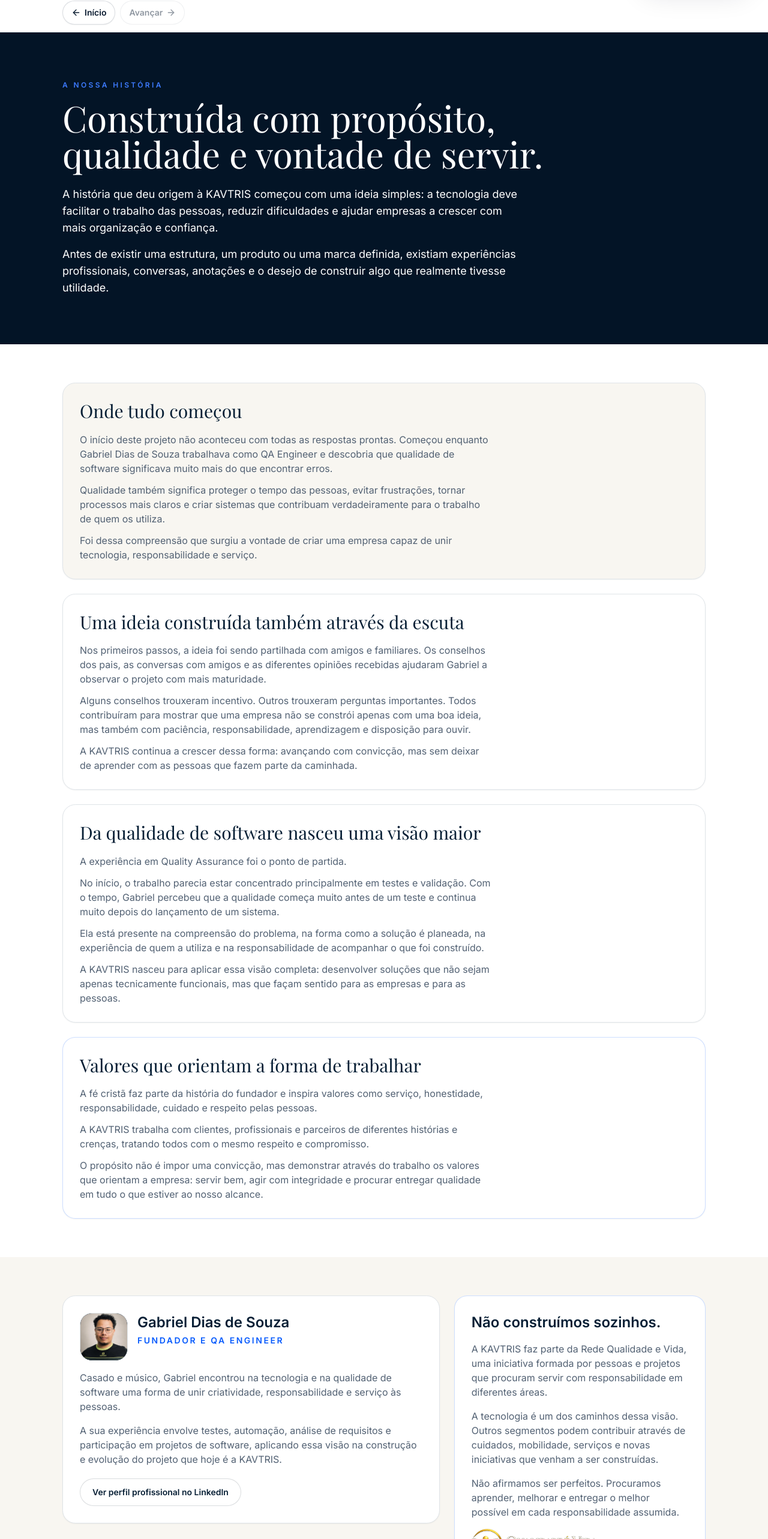
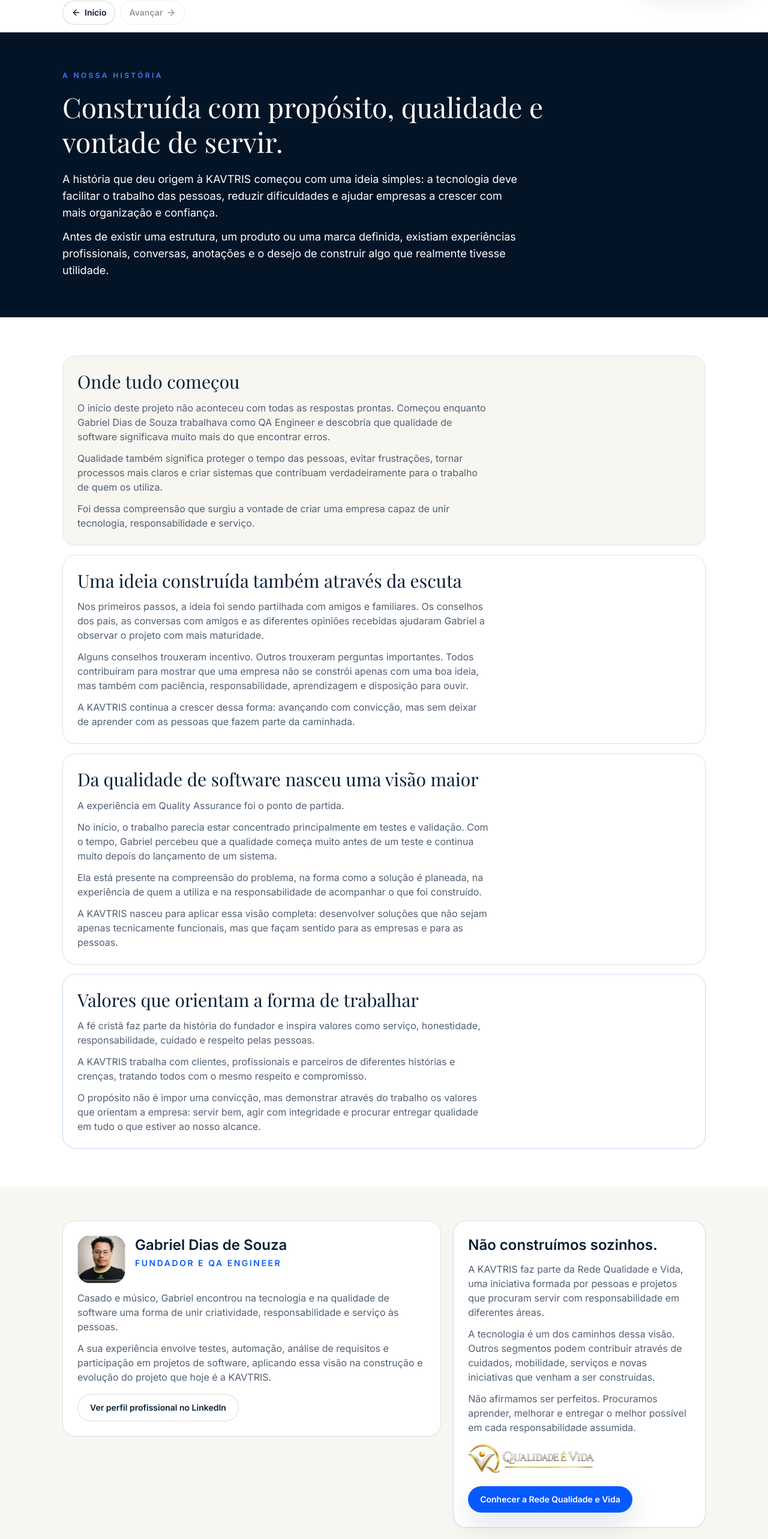
Before and after one commit to qevaryn/kavtris-site, a Next.js app: page /sobre in a window 1280 px wide. Shown: the part 88-2654 px from the top of the page at 60% size. Built offline with nearby package versions, Linux system fonts and the light colour scheme; no server answers; a web font is replaced by a local one.

Commit message:
style: rebalance secondary long form pages

```diff
--- a/src/features/about/AboutPageView.tsx
+++ b/src/features/about/AboutPageView.tsx
@@ -53,28 +53,28 @@
             <ContextBackForwardControls fallbackHref="/" />
           </div>
         </div>
-        <section id="historia" className="bg-navy-950 py-16 text-white sm:py-20">
+        <section id="historia" className="bg-navy-950 py-12 text-white sm:py-16">
           <div className="container-section">
             <p className="text-xs font-semibold uppercase tracking-[0.28em] text-kavtris-blueLight">A nossa história</p>
-            <h1 className="mt-4 max-w-4xl font-display text-4xl leading-tight md:text-6xl">
+            <h1 className="mt-4 max-w-4xl font-display text-4xl leading-tight md:text-[2.875rem]">
               Construída com propósito, qualidade e vontade de servir.
             </h1>
-            <p className="mt-6 max-w-3xl text-base leading-8 text-white/78 md:text-lg">
+            <p className="mt-5 max-w-3xl text-base leading-8 text-white/78 md:text-lg">
               A história que deu origem à KAVTRIS começou com uma ideia simples: a tecnologia deve facilitar o trabalho das pessoas, reduzir dificuldades e ajudar
               empresas a crescer com mais organização e confiança.
             </p>
-            <p className="mt-4 max-w-3xl text-base leading-8 text-white/72 md:text-lg">
+            <p className="mt-3 max-w-3xl text-base leading-8 text-white/72 md:text-lg">
               Antes de existir uma estrutura, um produto ou uma marca definida, existiam experiências profissionais, conversas, anotações e o
               desejo de construir algo que realmente tivesse utilidade.
             </p>
           </div>
         </section>
 
-        <section className="bg-white py-14 sm:py-16 lg:py-18">
-          <div className="container-section grid gap-5 sm:gap-6">
-            <article className="rounded-[1.35rem] border border-borderline bg-paper p-5 shadow-sm sm:p-7">
+        <section className="bg-white py-12 sm:py-14 lg:py-16">
+          <div className="container-section grid gap-4">
+            <article className="rounded-[1.35rem] border border-borderline bg-paper p-5 shadow-sm sm:p-6">
               <h2 className="font-display text-3xl leading-tight text-navy-900">Onde tudo começou</h2>
-              <p className="mt-4 max-w-[68ch] text-sm leading-7 text-muted sm:text-base">
+              <p className="mt-3 max-w-[68ch] text-sm leading-7 text-muted sm:text-base">
                 O início deste projeto não aconteceu com todas as respostas prontas. Começou enquanto Gabriel Dias de Souza trabalhava como QA Engineer
                 e descobria que qualidade de software significava muito mais do que encontrar erros.
               </p>
@@ -87,9 +87,9 @@
               </p>
             </article>
 
-            <article className="rounded-[1.35rem] border border-borderline bg-white p-5 shadow-sm sm:p-7">
+            <article className="rounded-[1.35rem] border border-borderline bg-white p-5 shadow-sm sm:p-6">
               <h2 className="font-display text-3xl leading-tight text-navy-900">Uma ideia construída também através da escuta</h2>
-              <p className="mt-4 max-w-[68ch] text-sm leading-7 text-muted sm:text-base">
+              <p className="mt-3 max-w-[68ch] text-sm leading-7 text-muted sm:text-base">
                 Nos primeiros passos, a ideia foi sendo partilhada com amigos e familiares. Os conselhos dos pais, as conversas com amigos e as
                 diferentes opiniões recebidas ajudaram Gabriel a observar o projeto com mais maturidade.
               </p>
@@ -103,9 +103,9 @@
               </p>
             </article>
 
-            <article className="rounded-[1.35rem] border border-borderline bg-white p-5 shadow-sm sm:p-7">
+            <article className="rounded-[1.35rem] border border-borderline bg-white p-5 shadow-sm sm:p-6">
               <h2 className="font-display text-3xl leading-tight text-navy-900">Da qualidade de software nasceu uma visão maior</h2>
-              <p className="mt-4 max-w-[68ch] text-sm leading-7 text-muted sm:text-base">A experiência em Quality Assurance foi o ponto de partida.</p>
+              <p className="mt-3 max-w-[68ch] text-sm leading-7 text-muted sm:text-base">A experiência em Quality Assurance foi o ponto de partida.</p>
               <p className="mt-3 max-w-[68ch] text-sm leading-7 text-muted sm:text-base">
                 No início, o trabalho parecia estar concentrado principalmente em testes e validação. Com o tempo, Gabriel percebeu que a qualidade
                 começa muito antes de um teste e continua muito depois do lançamento de um sistema.
@@ -120,9 +120,9 @@
               </p>
             </article>
 
-            <article className="rounded-[1.35rem] border border-kavtris-blue/20 bg-white p-5 shadow-sm sm:p-7">
+            <article className="rounded-[1.35rem] border border-kavtris-blue/20 bg-white p-5 shadow-sm sm:p-6">
               <h2 className="font-display text-3xl leading-tight text-navy-900">Valores que orientam a forma de trabalhar</h2>
-              <p className="mt-4 max-w-[68ch] text-sm leading-7 text-muted sm:text-base">
+              <p className="mt-3 max-w-[68ch] text-sm leading-7 text-muted sm:text-base">
                 A fé cristã faz parte da história do fundador e inspira valores como serviço, honestidade, responsabilidade, cuidado e respeito
                 pelas pessoas.
               </p>
@@ -138,9 +138,9 @@
           </div>
         </section>
 
-        <section className="bg-paper py-14 sm:py-16">
-          <div className="container-section grid gap-6 lg:grid-cols-[1.2fr_0.8fr] lg:items-start">
-            <article className="rounded-[1.35rem] border border-borderline bg-white p-6 shadow-sm sm:p-7" data-testid="about-founder-card">
+        <section className="bg-paper py-12 sm:py-14">
+          <div className="container-section grid gap-5 lg:grid-cols-[1.2fr_0.8fr] lg:items-start">
+            <article className="rounded-[1.35rem] border border-borderline bg-white p-5 shadow-sm sm:p-6" data-testid="about-founder-card">
               <div className="flex items-start gap-4">
                 <div className="relative h-20 w-20 shrink-0 overflow-hidden rounded-2xl border border-borderline bg-navy-950">
                   <Image
@@ -156,15 +156,15 @@
                   <p className="mt-1 text-sm font-semibold uppercase tracking-[0.18em] text-kavtris-blue">Fundador e QA Engineer</p>
                 </div>
               </div>
-              <p className="mt-4 text-sm leading-7 text-muted sm:text-base">
+              <p className="mt-3 text-sm leading-7 text-muted sm:text-base">
                 Casado e músico, Gabriel encontrou na tecnologia e na qualidade de software uma forma de unir criatividade, responsabilidade e
                 serviço às pessoas.
               </p>
-              <p className="mt-4 text-sm leading-7 text-muted sm:text-base">
+              <p className="mt-3 text-sm leading-7 text-muted sm:text-base">
                 A sua experiência envolve testes, automação, análise de requisitos e participação em projetos de software, aplicando essa visão na
                 construção e evolução do projeto que hoje é a KAVTRIS.
               </p>
-              <div className="mt-5">
+              <div className="mt-4">
                 <Button
                   href={founderLinkedIn}
                   target="_blank"
@@ -177,23 +177,23 @@
               </div>
             </article>
 
-            <article className="rounded-[1.35rem] border border-kavtris-blue/20 bg-white p-6 shadow-sm sm:p-7">
+            <article className="rounded-[1.35rem] border border-kavtris-blue/20 bg-white p-5 shadow-sm sm:p-6">
               <h2 className="text-2xl font-semibold text-navy-900">Não construímos sozinhos.</h2>
-              <p className="mt-4 text-sm leading-7 text-muted sm:text-base">
+              <p className="mt-3 text-sm leading-7 text-muted sm:text-base">
                 A KAVTRIS faz parte da Rede Qualidade e Vida, uma iniciativa formada por pessoas e projetos que procuram servir com
                 responsabilidade em diferentes áreas.
               </p>
-              <p className="mt-4 text-sm leading-7 text-muted sm:text-base">
+              <p className="mt-3 text-sm leading-7 text-muted sm:text-base">
                 A tecnologia é um dos caminhos dessa visão. Outros segmentos podem contribuir através de cuidados, mobilidade, serviços e novas
                 iniciativas que venham a ser construídas.
               </p>
-              <p className="mt-4 text-sm leading-7 text-muted sm:text-base">
+              <p className="mt-3 text-sm leading-7 text-muted sm:text-base">
                 Não afirmamos ser perfeitos. Procuramos aprender, melhorar e entregar o melhor possível em cada responsabilidade assumida.
               </p>
               <div className="mt-4">
                 <Logo variant="network" className="max-w-[210px]" />
               </div>
-              <div className="mt-5">
+              <div className="mt-4">
                 <Button href="/rede-qualidade-e-vida" className="w-full sm:w-auto">
                   Conhecer a Rede Qualidade e Vida
                 </Button>
@@ -202,15 +202,15 @@
           </div>
         </section>
 
-        <section className="bg-white py-14 sm:py-16">
+        <section className="bg-white py-12 sm:py-14">
           <div className="container-section">
-            <div className="rounded-[1.35rem] border border-borderline bg-paper p-6 shadow-sm sm:p-7">
+            <div className="rounded-[1.35rem] border border-borderline bg-paper p-5 shadow-sm sm:p-5">
               <h2 className="font-display text-3xl leading-tight text-navy-900">Linha do tempo em construção</h2>
               <p className="mt-4 text-sm leading-7 text-muted sm:text-base">
                 Esta linha ajuda a organizar futuros registos visuais reais. Quando existirem novas fotografias próprias, os blocos abaixo serão
                 atualizados sem alterar o contexto histórico.
               </p>
-              <ul className="mt-6 grid gap-3 md:grid-cols-2">
+              <ul className="mt-5 grid gap-3 md:grid-cols-2">
                 {timelineSteps.map((step) => (
                   <li key={step} className="rounded-2xl border border-borderline bg-white px-4 py-3 text-sm font-medium text-navy-900">
                     <CheckCircle2 className="mr-2 inline-block h-4 w-4 text-kavtris-blue" aria-hidden="true" />
@@ -222,17 +222,17 @@
           </div>
         </section>
 
-        <section className="bg-navy-950 py-16 text-white sm:py-20">
-          <div className="container-section rounded-[1.5rem] border border-white/10 bg-white/5 p-6 shadow-2xl sm:p-8">
+        <section className="bg-navy-950 py-14 text-white sm:py-16">
+          <div className="container-section rounded-[1.5rem] border border-white/10 bg-white/5 p-5 shadow-2xl sm:p-6">
             <h2 className="max-w-3xl font-display text-3xl leading-tight">A nossa história ainda está no começo.</h2>
-            <p className="mt-4 max-w-3xl text-sm leading-7 text-white/74 sm:text-base">
+            <p className="mt-3 max-w-3xl text-sm leading-7 text-white/74 sm:text-base">
               Estamos a construir com cuidado, a ouvir pessoas, a aprender com cada etapa e a transformar experiência em soluções que possam ajudar
               empresas reais.
             </p>
-            <p className="mt-4 max-w-3xl text-sm leading-7 text-white/74 sm:text-base">
+            <p className="mt-3 max-w-3xl text-sm leading-7 text-white/74 sm:text-base">
               Mais do que criar software, queremos construir relações de confiança e sistemas que tenham valor na vida de quem os utiliza.
             </p>
-            <div className="mt-6 grid gap-3 sm:flex sm:flex-wrap">
+            <div className="mt-5 grid gap-3 sm:flex sm:flex-wrap">
               {/* WEB.1F.5 — the public homepage label is now "Como funciona"; the
                   About final CTA follows the same terminology. */}
               <Button href="/#como-funciona" className="text-navy-950">
```
Also changed, not shown: src/app/rede-qualidade-e-vida/page.tsx (+11 -11 lines).
